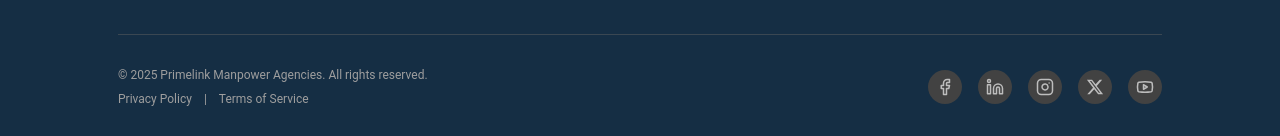
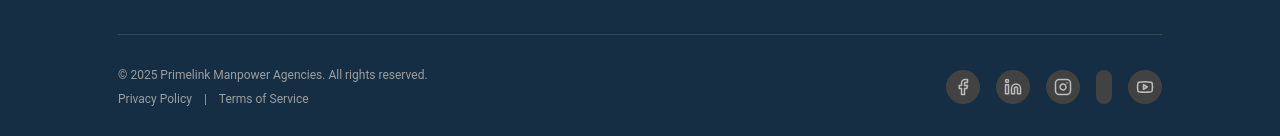
Before and after one commit to codingisf/PrimeLink, a React (Vite) app: page / in a window 1280 px wide. Shown: the part 7222-7358 px from the top of the page. Built offline with nearby package versions, Linux system fonts and the light colour scheme.

Commit message:
Update footer.jsx

```diff
--- a/src/components/footer.jsx
+++ b/src/components/footer.jsx
@@ -236,7 +236,7 @@ function Footer() {
 
           <div className="flex gap-4">
             <a
-              href="#"
+              href="https://www.facebook.com/share/1DgrtcE4nm/"
               className="bg-gray-800 p-2 rounded-full hover:bg-blue-600 hover:text-white transition-all duration-300 group"
             >
               <Facebook
@@ -263,19 +263,13 @@ function Footer() {
               />
             </a>
             <a
-              href="#"
+              href="https://pin.it/8Zp6xszb4"
               className="bg-gray-800 p-2 rounded-full hover:bg-black hover:text-white transition-all duration-300 group"
             >
-              <svg
-                viewBox="0 0 24 24"
-                fill="currentColor"
-                className="w-[18px] h-[18px] text-gray-400 group-hover:text-white"
-              >
-                <path d="M18.244 2.25h3.308l-7.227 8.26 8.502 11.24H16.17l-5.214-6.817L4.99 21.75H1.68l7.73-8.835L1.254 2.25H8.08l4.713 6.231zm-1.161 17.52h1.833L7.084 4.126H5.117z" />
-              </svg>
+
             </a>
             <a
-              href="#"
+              href="https://www.youtube.com/@PrimeLinkManpowerStaffing-c7r"
               className="bg-gray-800 p-2 rounded-full hover:bg-red-600 hover:text-white transition-all duration-300 group"
             >
               <Youtube
```
